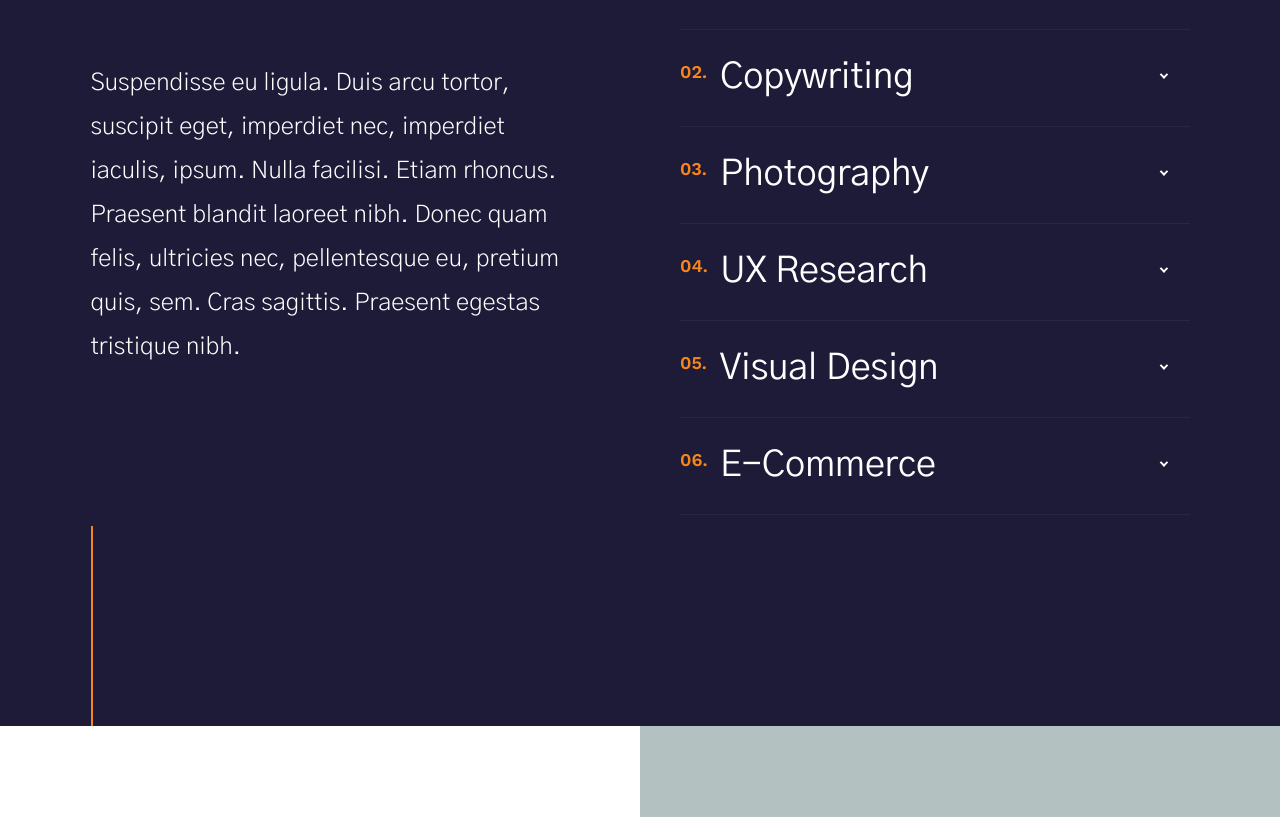
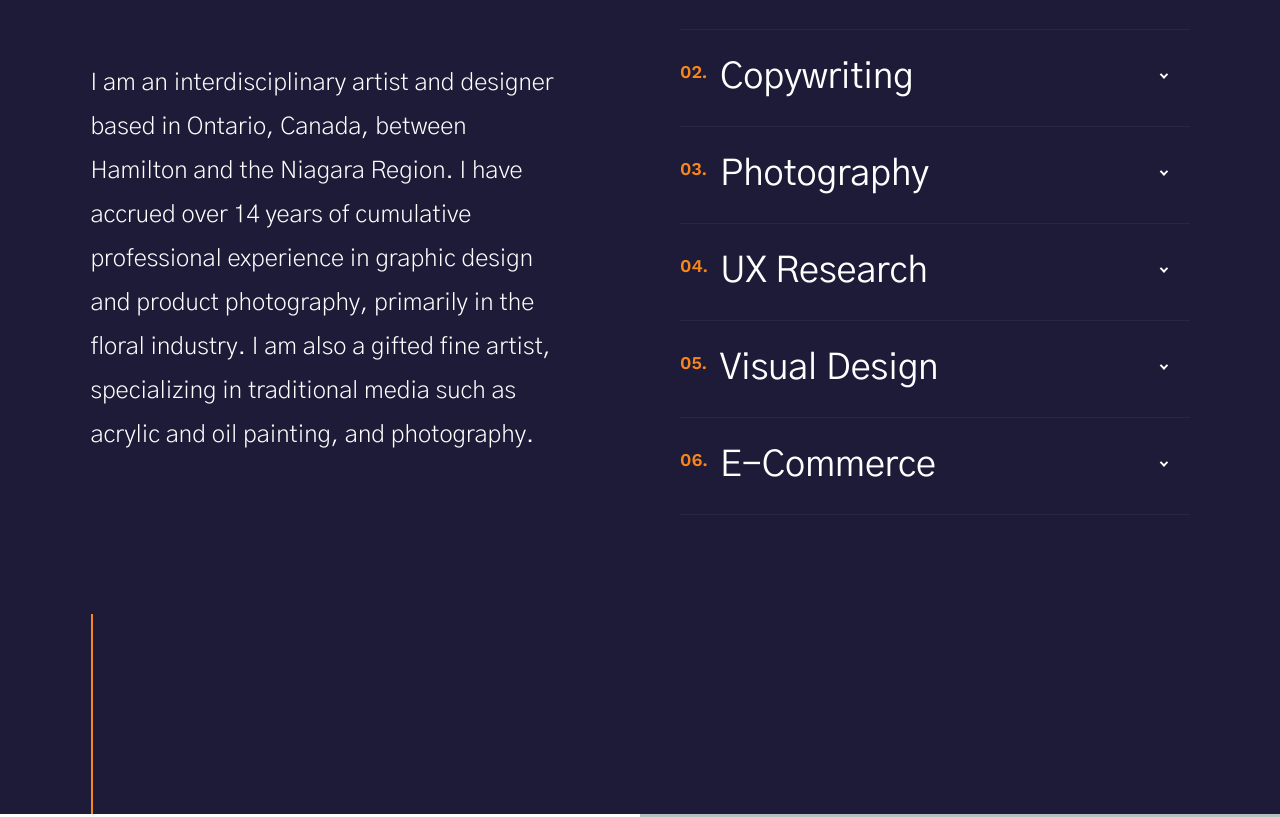
Before and after one commit to rvangurp/portfolio, a plain HTML site: page index.html in a window 1280 px wide. Shown: the part 3460-4277 px from the top of the page. Drawn offline with nearby package versions, Linux system fonts and the light colour scheme.

Commit message:
Update index.html

```diff
--- a/index.html
+++ b/index.html
@@ -264,11 +264,9 @@
                 </div>
 
                 <p class="lead" data-aos="fade-up">
-                Suspendisse eu ligula. Duis arcu tortor, suscipit eget,
-                imperdiet nec, imperdiet iaculis, ipsum. Nulla facilisi.
-                Etiam rhoncus. Praesent blandit laoreet nibh.
-                Donec quam felis, ultricies nec, pellentesque eu, pretium quis, sem.
-                Cras sagittis. Praesent egestas tristique nibh.
+                    I am an interdisciplinary artist and designer based in Ontario, Canada, between Hamilton and the Niagara Region.
+                    I have accrued over 14 years of cumulative professional experience in graphic design and product photography, primarily in the floral industry.
+                    I am also a gifted fine artist, specializing in traditional media such as acrylic and oil painting, and photography.
                 </p>
             </div> <!-- end  s-services--leftcol -->
 
@@ -656,8 +654,8 @@
 
         <div class="row s-footer__bottom">
             <div class="column large-full ss-copyright">
-                <span>© Copyright Ethos 2019</span>
-                <span>Design by <a href="https://www.styleshout.com/">StyleShout</a></span>
+                <span>© Copyright Ruth Van Gurp 2025</span>
+                <span>Open source template by <a href="https://www.styleshout.com/">StyleShout</a></span>
             </div> <!-- end ss-copyright -->
 
             <div class="ss-go-top">
```
